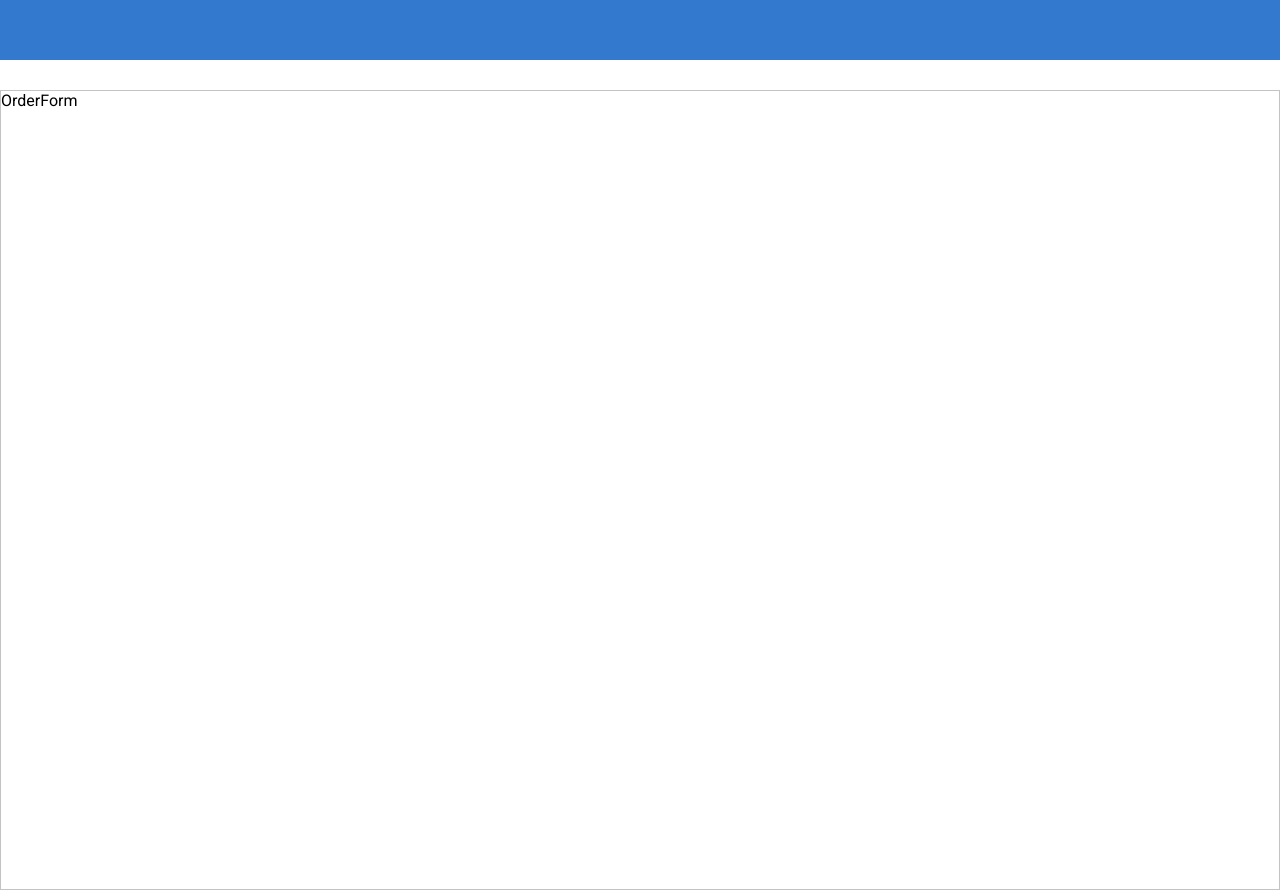
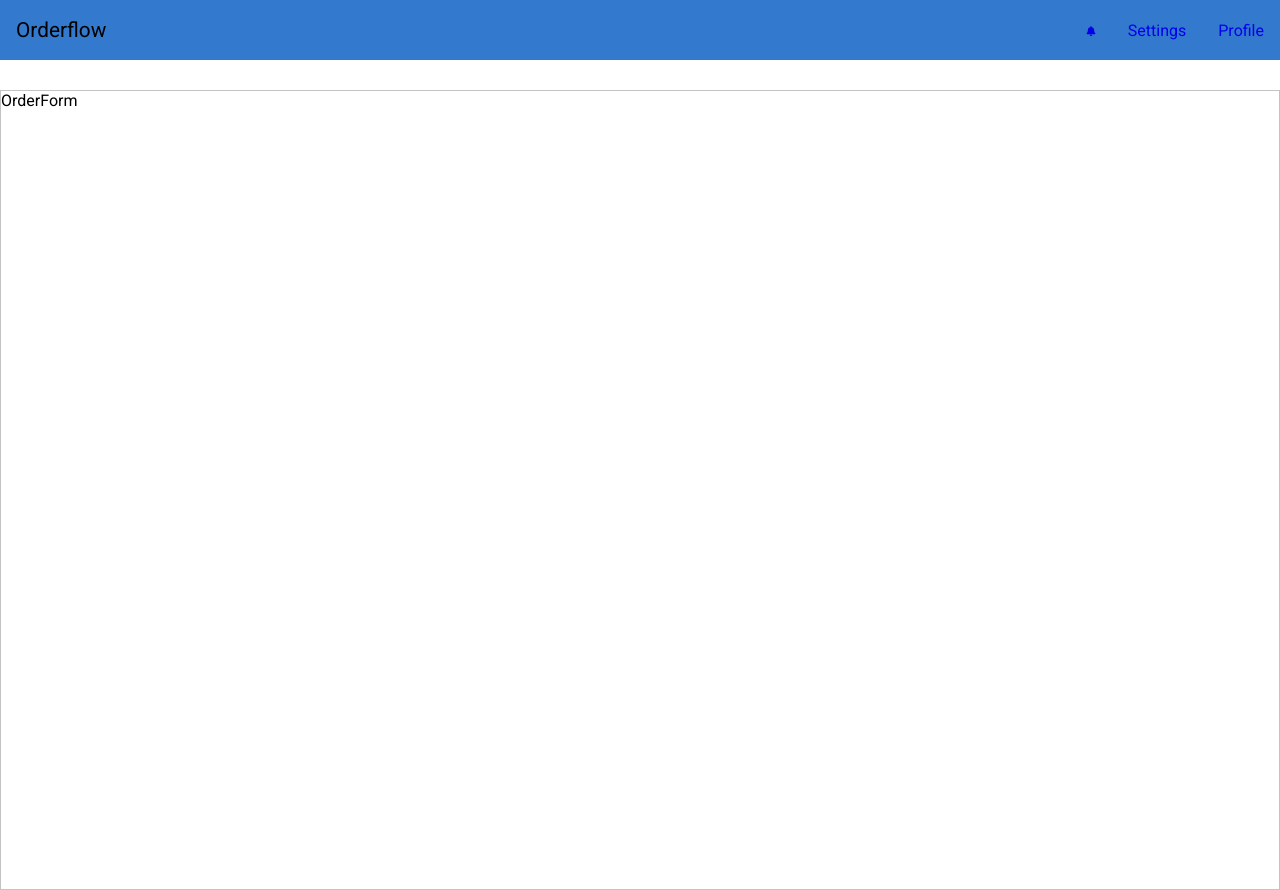
Before and after one commit to jcho-project/orderflow, a React (Create React App) app: page / in a window 1280 px wide. Built offline with nearby package versions, Linux system fonts and the light colour scheme.

Commit message:
initial navbar setup

```diff
--- a/public/index.html
+++ b/public/index.html
@@ -24,20 +24,9 @@
       work correctly both with client-side routing and a non-root public URL.
       Learn how to configure a non-root public URL by running `npm run build`.
     -->
-    <title>React App</title>
+    <title>Orderflow</title>
   </head>
   <body>
-    <noscript>You need to enable JavaScript to run this app.</noscript>
     <div id="root"></div>
-    <!--
-      This HTML file is a template.
-      If you open it directly in the browser, you will see an empty page.
-
-      You can add webfonts, meta tags, or analytics to this file.
-      The build step will place the bundled scripts into the <body> tag.
-
-      To begin the development, run `npm start` or `yarn start`.
-      To create a production bundle, use `npm run build` or `yarn build`.
-    -->
   </body>
 </html>
--- a/src/App.js
+++ b/src/App.js
@@ -1,10 +1,10 @@
-import Header from "./components/Header"
+import Navbar from "./components/Navbar"
 import OrderForm from "./components/OrderForm";
 
 function App() {
   return (
     <div>
-      <Header />
+      <Navbar />
       <div className="container">
         <OrderForm />
       </div>
--- a/src/components/Header.jsx
+++ /dev/null
@@ -1,10 +0,0 @@
-function Header() {
-    return (
-        <header>
-            <div>
-            </div>
-        </header>
-    )
-}
-
-export default Header
--- /dev/null
+++ b/src/components/Navbar.jsx
@@ -0,0 +1,25 @@
+import { FaBell, FaCog, FaUserCircle } from "react-icons/fa"
+import { Link } from "react-router-dom"
+
+function Navbar() {
+    return (
+        <nav className="navigation">
+            <a href="/" className="brand-name">Orderflow</a>
+            <div className="navigation-menu">
+                <ul>
+                    <li>
+                        <a href="/" className="notification"><FaBell size={10} /></a>
+                    </li>
+                    <li>
+                        <a href="/" className="settings">Settings</a>
+                    </li>
+                    <li>
+                        <a href="/" className="profile">Profile</a>
+                    </li>
+                </ul>
+            </div>
+        </nav>
+    )
+}
+
+export default Navbar
--- a/src/index.css
+++ b/src/index.css
@@ -18,7 +18,9 @@ body {
   font-family: Roboto;
 }
 
-header {
+/* navigation */
+
+nav {
   background-color: var(--secondary);
   height: 60px;
   width: 100%;
@@ -28,6 +30,40 @@ header {
   margin-bottom: 30px;
 }
 
+.brand-name {
+  text-decoration: none;
+  color: black;
+  font-size: 1.3rem;
+  margin-left: 1rem;
+}
+
+.navigation {
+  height: 60px;
+  width: 100%;
+  display: flex;
+  align-items: center;
+  position: relative;
+  padding: 0.5rem 0rem;
+}
+
+.navigation-menu ul {
+  display: flex;
+  padding: 0;
+}
+
+.navigation-menu li {
+  list-style-type: none;
+  margin: 0 1rem;
+}
+
+.navigation-menu li a {
+  text-decoration: none;
+  display: block;
+  width: 100%;
+}
+
+/* order form */
+
 .container {
   max-width: 1440px;
   height: 800px;
```
